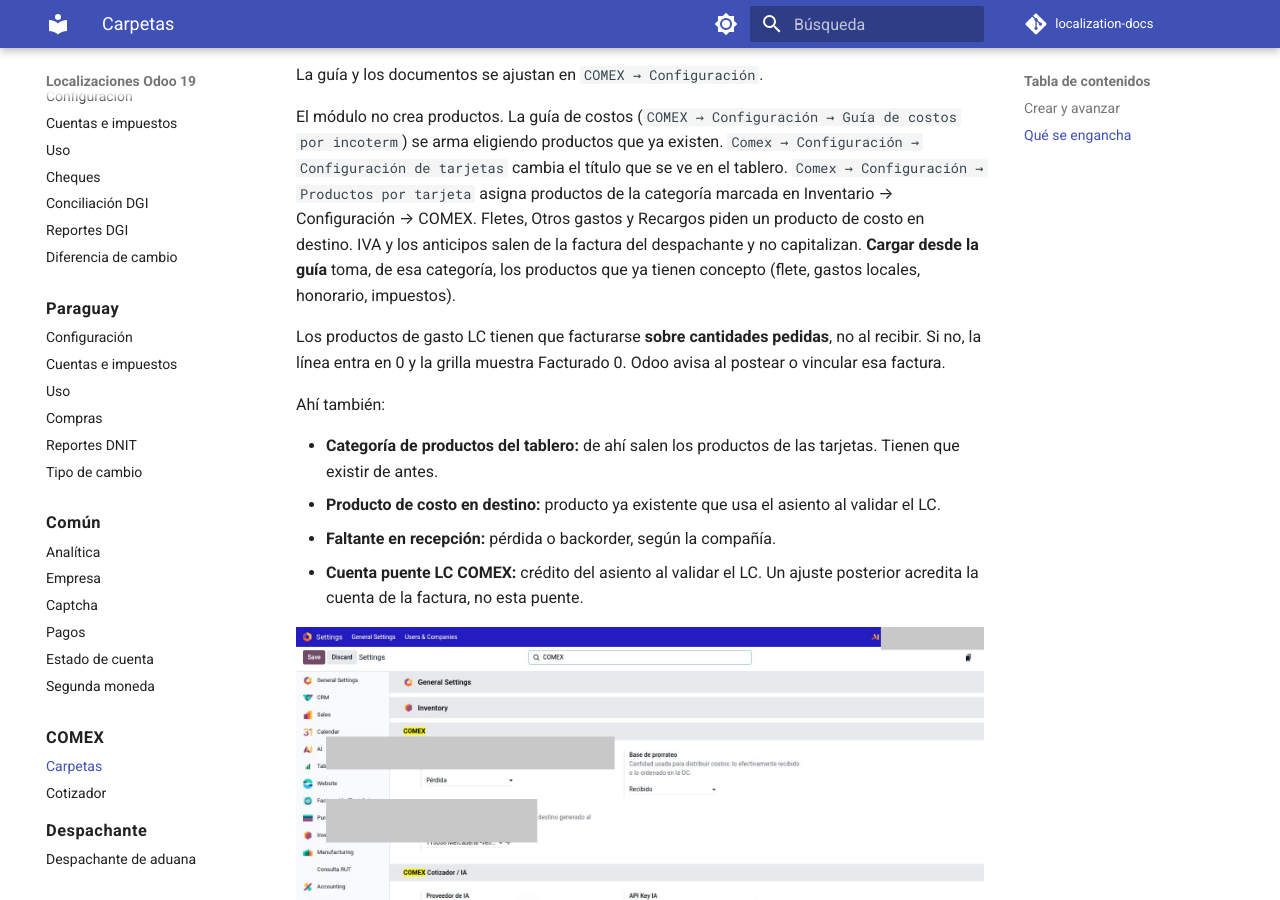
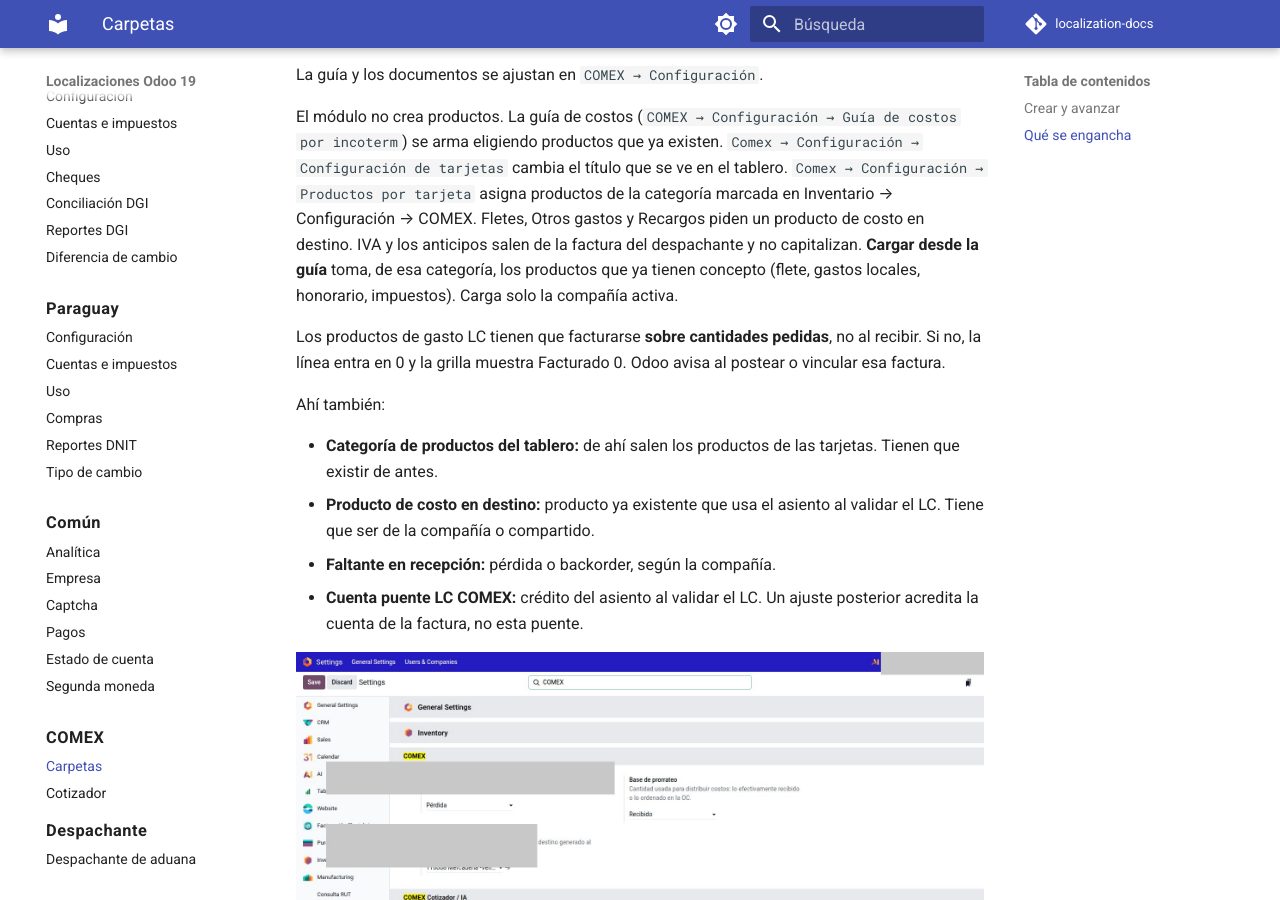
Before and after one commit to Pabloolano/localization-docs, an MkDocs documentation site: the page built from docs/comex/carpetas.md, in a window 1280 px wide and 900 px high, scrolled down 3415 px. Built offline with MkDocs 1.6.1 and Material for MkDocs 9.7.7, drawn with Linux system fonts in a browser that asks for light colours; comment, search, counter and statistics services are not loaded.

Commit message:
docs(comex): Crear OC elige productos existentes; carga y LC por compañía
El cotizador ya no crea productos: el paso de Crear OC pide elegir uno
existente por línea de mercadería. En carpetas: Cargar desde la guía
carga solo la compañía activa y el producto de costo en destino tiene
que ser de la compañía o compartido.

Co-authored-by: Cursor <cursoragent@cursor.com>

```diff
--- a/docs/comex/carpetas.md
+++ b/docs/comex/carpetas.md
@@ -54,14 +54,14 @@ En la lista, la columna **Guía** dice qué falta para poder cerrar: facturas de
 
 La guía y los documentos se ajustan en `COMEX → Configuración`.
 
-El módulo no crea productos. La guía de costos (`COMEX → Configuración → Guía de costos por incoterm`) se arma eligiendo productos que ya existen. `Comex → Configuración → Configuración de tarjetas` cambia el título que se ve en el tablero. `Comex → Configuración → Productos por tarjeta` asigna productos de la categoría marcada en Inventario → Configuración → COMEX. Fletes, Otros gastos y Recargos piden un producto de costo en destino. IVA y los anticipos salen de la factura del despachante y no capitalizan. **Cargar desde la guía** toma, de esa categoría, los productos que ya tienen concepto (flete, gastos locales, honorario, impuestos).
+El módulo no crea productos. La guía de costos (`COMEX → Configuración → Guía de costos por incoterm`) se arma eligiendo productos que ya existen. `Comex → Configuración → Configuración de tarjetas` cambia el título que se ve en el tablero. `Comex → Configuración → Productos por tarjeta` asigna productos de la categoría marcada en Inventario → Configuración → COMEX. Fletes, Otros gastos y Recargos piden un producto de costo en destino. IVA y los anticipos salen de la factura del despachante y no capitalizan. **Cargar desde la guía** toma, de esa categoría, los productos que ya tienen concepto (flete, gastos locales, honorario, impuestos). Carga solo la compañía activa.
 
 Los productos de gasto LC tienen que facturarse **sobre cantidades pedidas**, no al recibir. Si no, la línea entra en 0 y la grilla muestra Facturado 0. Odoo avisa al postear o vincular esa factura.
 
 Ahí también:
 
 - **Categoría de productos del tablero:** de ahí salen los productos de las tarjetas. Tienen que existir de antes.
-- **Producto de costo en destino:** producto ya existente que usa el asiento al validar el LC.
+- **Producto de costo en destino:** producto ya existente que usa el asiento al validar el LC. Tiene que ser de la compañía o compartido.
 - **Faltante en recepción:** pérdida o backorder, según la compañía.
 - **Cuenta puente LC COMEX:** crédito del asiento al validar el LC. Un ajuste posterior acredita la cuenta de la factura, no esta puente.
 
```
Also changed, not shown: docs/comex/cotizador.md (+1 -1 lines).
